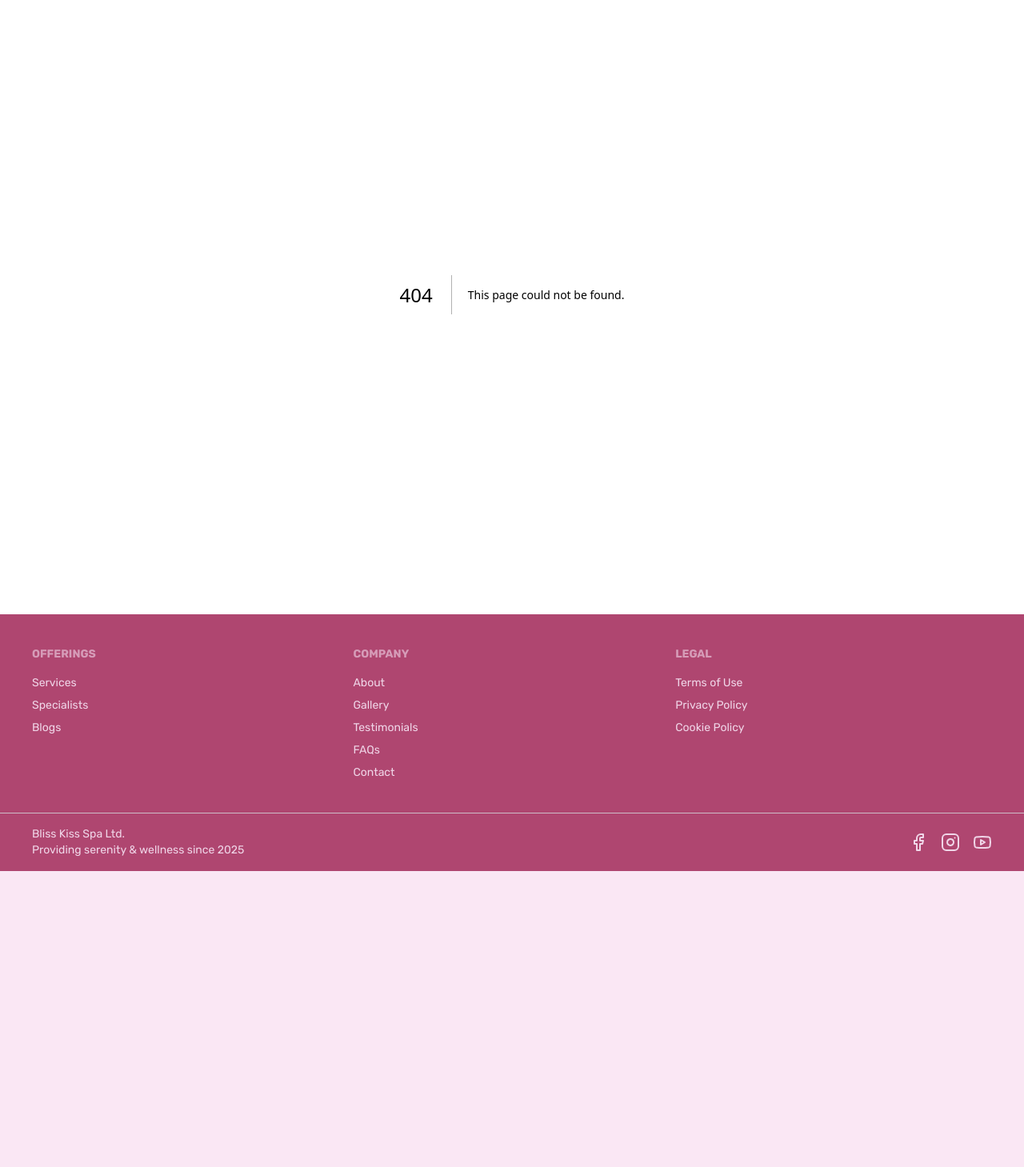
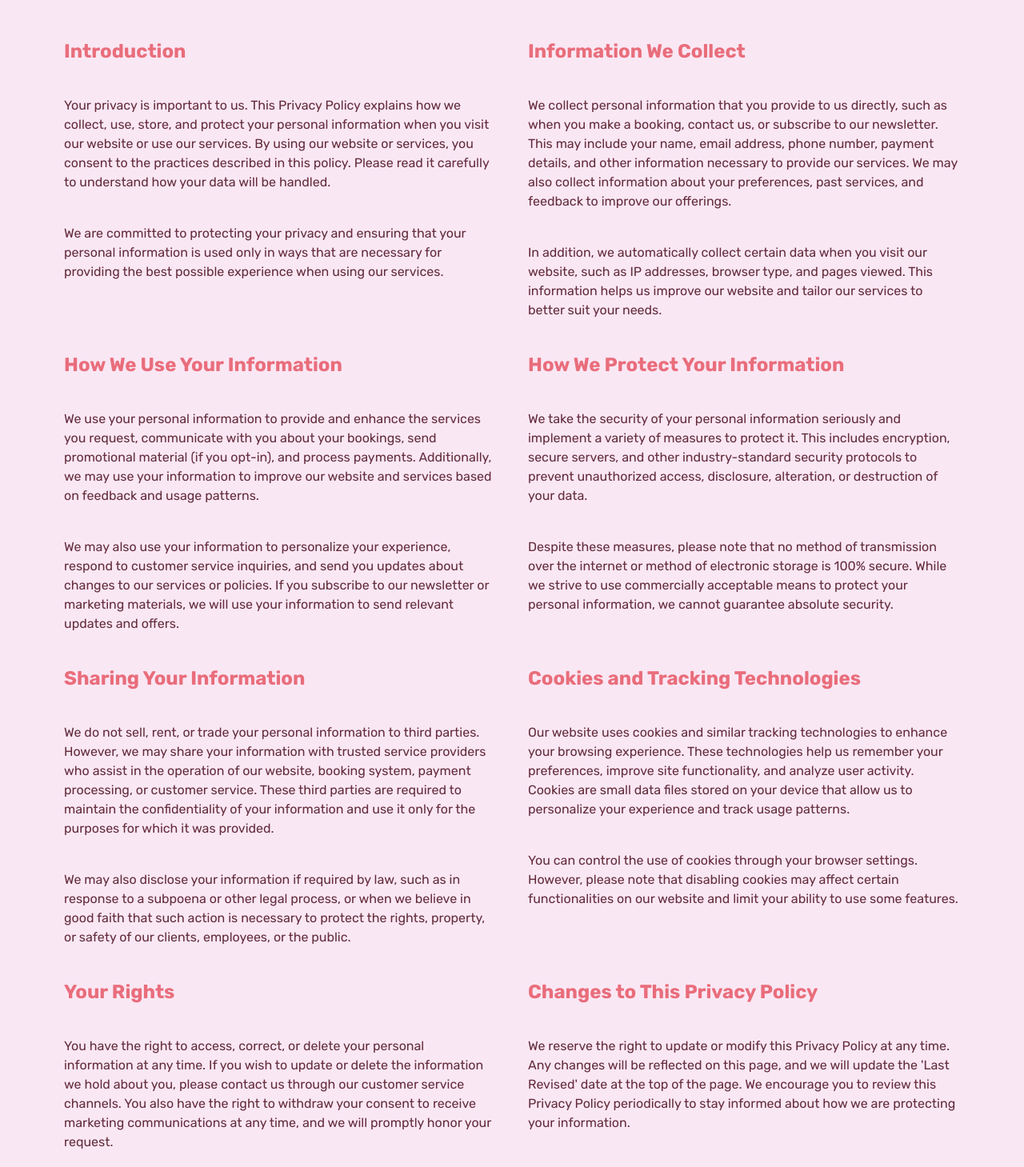
Before and after one commit to shohan-pherones/bliss-kiss-frontend, a Next.js app: page /privacy-policy in a window 1280 px wide. Before the commit this address had no page. Shown: the part 100-1559 px from the top of the page at 80% size. Before the commit the page ends 1189 px from the top, so only its background shows below. Built offline with nearby package versions, Linux system fonts and the light colour scheme.

Commit message:
create privacy policy page

```diff
--- /dev/null
+++ b/src/app/privacy-policy/page.tsx
@@ -0,0 +1,26 @@
+import SectionTitle from "@/components/elements/SectionTitle";
+import SectionWrapper from "@/components/elements/SectionWrapper";
+import { privacyPolicyContents } from "@/constants";
+import { cn } from "@/lib/utils";
+
+const PrivacyPolicyPage = () => {
+  return (
+    <SectionWrapper className="grid grid-cols-1 md:grid-cols-2 gap-5 md:gap-10">
+      {privacyPolicyContents.map((content) => (
+        <div key={content.id}>
+          <SectionTitle title={content.title} />
+          {content.descriptions.map((desc, index, arr) => (
+            <p
+              className={cn(index === arr.length - 1 ? "" : "mb-5 md:mb-10")}
+              key={index + desc}
+            >
+              {desc}
+            </p>
+          ))}
+        </div>
+      ))}
+    </SectionWrapper>
+  );
+};
+
+export default PrivacyPolicyPage;
--- a/src/constants/index.ts
+++ b/src/constants/index.ts
@@ -293,3 +293,70 @@ export const termsOfUseContents: Content[] = [
     ],
   },
 ];
+
+export const privacyPolicyContents: Content[] = [
+  {
+    id: 1,
+    title: "Introduction",
+    descriptions: [
+      "Your privacy is important to us. This Privacy Policy explains how we collect, use, store, and protect your personal information when you visit our website or use our services. By using our website or services, you consent to the practices described in this policy. Please read it carefully to understand how your data will be handled.",
+      "We are committed to protecting your privacy and ensuring that your personal information is used only in ways that are necessary for providing the best possible experience when using our services.",
+    ],
+  },
+  {
+    id: 2,
+    title: "Information We Collect",
+    descriptions: [
+      "We collect personal information that you provide to us directly, such as when you make a booking, contact us, or subscribe to our newsletter. This may include your name, email address, phone number, payment details, and other information necessary to provide our services. We may also collect information about your preferences, past services, and feedback to improve our offerings.",
+      "In addition, we automatically collect certain data when you visit our website, such as IP addresses, browser type, and pages viewed. This information helps us improve our website and tailor our services to better suit your needs.",
+    ],
+  },
+  {
+    id: 3,
+    title: "How We Use Your Information",
+    descriptions: [
+      "We use your personal information to provide and enhance the services you request, communicate with you about your bookings, send promotional material (if you opt-in), and process payments. Additionally, we may use your information to improve our website and services based on feedback and usage patterns.",
+      "We may also use your information to personalize your experience, respond to customer service inquiries, and send you updates about changes to our services or policies. If you subscribe to our newsletter or marketing materials, we will use your information to send relevant updates and offers.",
+    ],
+  },
+  {
+    id: 4,
+    title: "How We Protect Your Information",
+    descriptions: [
+      "We take the security of your personal information seriously and implement a variety of measures to protect it. This includes encryption, secure servers, and other industry-standard security protocols to prevent unauthorized access, disclosure, alteration, or destruction of your data.",
+      "Despite these measures, please note that no method of transmission over the internet or method of electronic storage is 100% secure. While we strive to use commercially acceptable means to protect your personal information, we cannot guarantee absolute security.",
+    ],
+  },
+  {
+    id: 5,
+    title: "Sharing Your Information",
+    descriptions: [
+      "We do not sell, rent, or trade your personal information to third parties. However, we may share your information with trusted service providers who assist in the operation of our website, booking system, payment processing, or customer service. These third parties are required to maintain the confidentiality of your information and use it only for the purposes for which it was provided.",
+      "We may also disclose your information if required by law, such as in response to a subpoena or other legal process, or when we believe in good faith that such action is necessary to protect the rights, property, or safety of our clients, employees, or the public.",
+    ],
+  },
+  {
+    id: 6,
+    title: "Cookies and Tracking Technologies",
+    descriptions: [
+      "Our website uses cookies and similar tracking technologies to enhance your browsing experience. These technologies help us remember your preferences, improve site functionality, and analyze user activity. Cookies are small data files stored on your device that allow us to personalize your experience and track usage patterns.",
+      "You can control the use of cookies through your browser settings. However, please note that disabling cookies may affect certain functionalities on our website and limit your ability to use some features.",
+    ],
+  },
+  {
+    id: 7,
+    title: "Your Rights",
+    descriptions: [
+      "You have the right to access, correct, or delete your personal information at any time. If you wish to update or delete the information we hold about you, please contact us through our customer service channels. You also have the right to withdraw your consent to receive marketing communications at any time, and we will promptly honor your request.",
+      "In some cases, you may have the right to object to or restrict certain processing of your personal data, as well as the right to request a copy of your data in a portable format. If you have any concerns about how your personal data is being handled, you can contact us for further assistance.",
+    ],
+  },
+  {
+    id: 8,
+    title: "Changes to This Privacy Policy",
+    descriptions: [
+      "We reserve the right to update or modify this Privacy Policy at any time. Any changes will be reflected on this page, and we will update the 'Last Revised' date at the top of the page. We encourage you to review this Privacy Policy periodically to stay informed about how we are protecting your information.",
+      "If significant changes are made, we may notify you by email or through a notice on our website. Continued use of our services after any changes to this Privacy Policy constitutes acceptance of the updated terms.",
+    ],
+  },
+];
```
